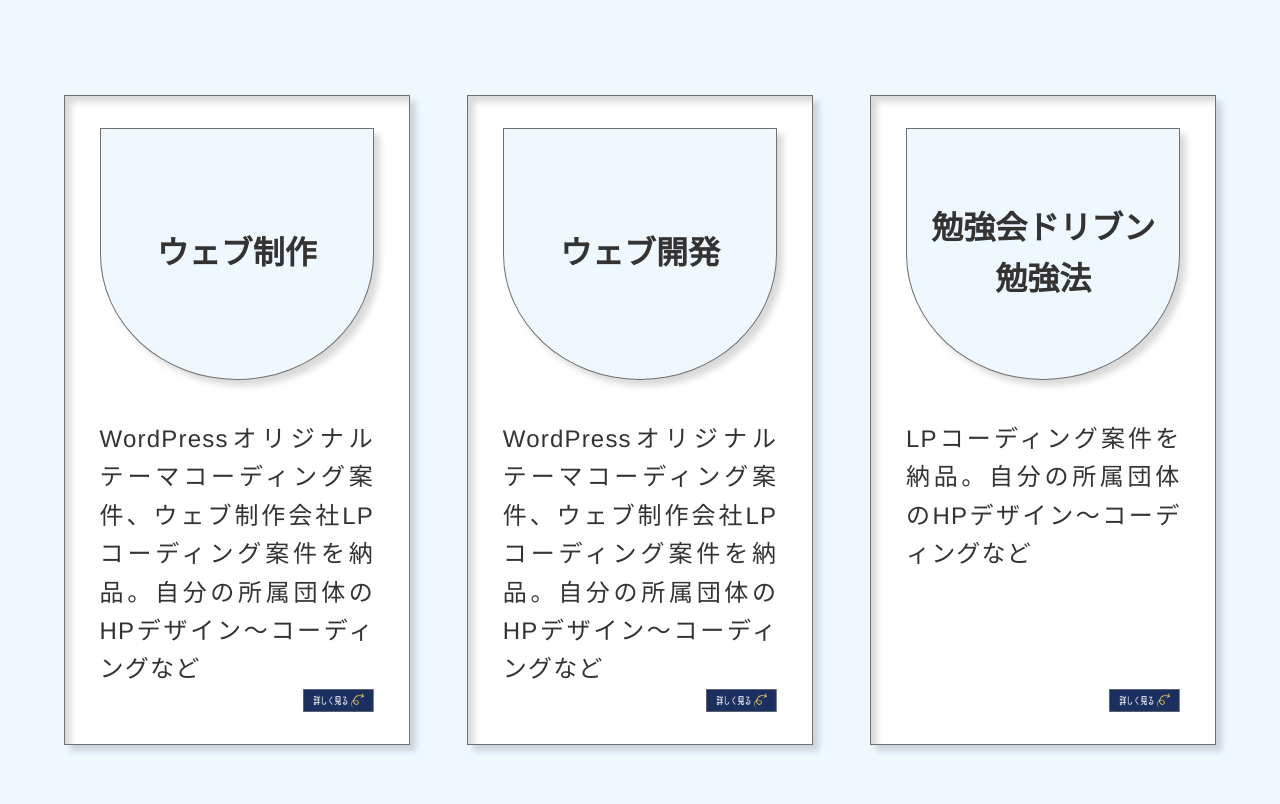
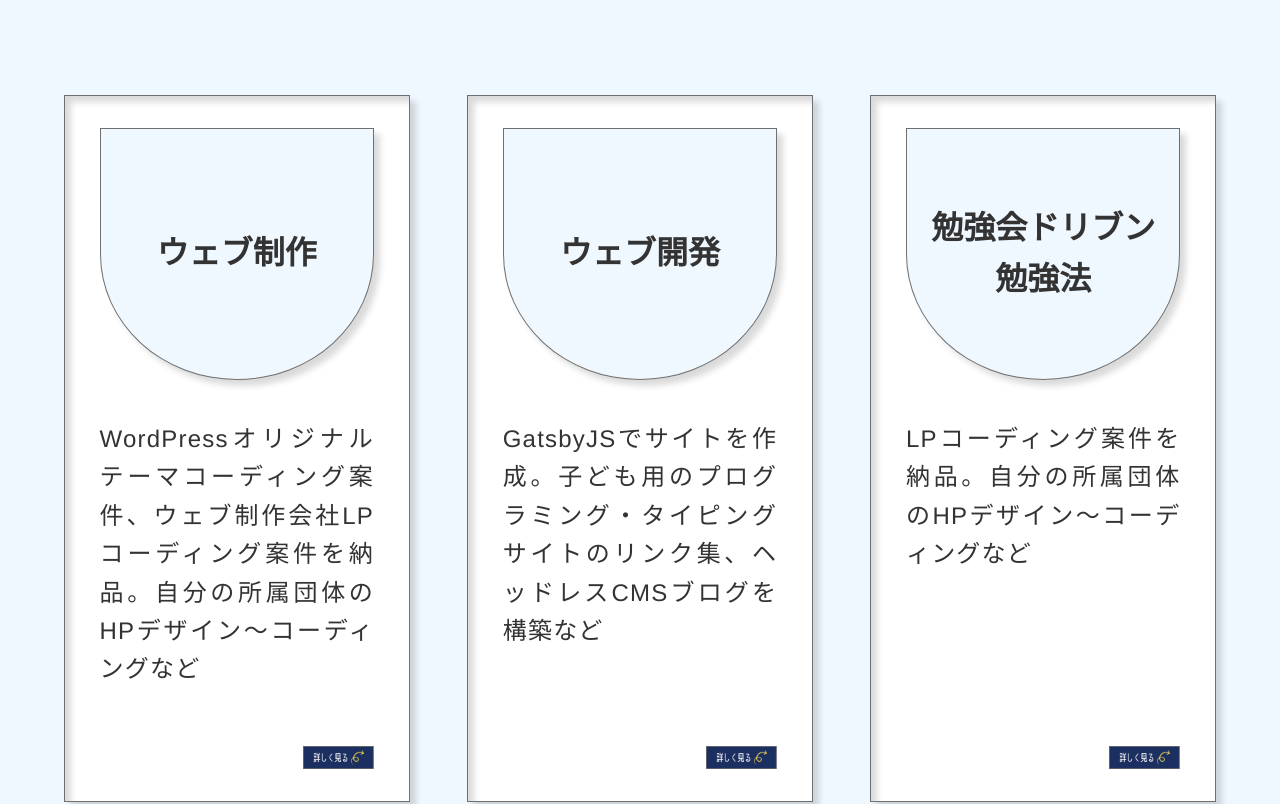
Before and after one commit to sonho463/portfolio2022, a website: page index.html in a window 1280 px wide. Shown: the part 2060-2864 px from the top of the page. Drawn offline with Linux system fonts and the light colour scheme.

Commit message:
worksブロック、詳しく見るボタンの配置調整

```diff
--- a/assets/scss/project/_works.scss
+++ b/assets/scss/project/_works.scss
@@ -10,9 +10,6 @@
 	&__card {
 		width: 30%;
 		padding: 32px 3%;
-		display: flex;
-		flex-direction: column;
-		justify-content: space-between;
 		border: solid 1px v.$color-border-gray;
 		background-color: #fff;
 		box-shadow:
@@ -25,7 +22,12 @@
 		}
 	}
 	&__card__inner{
+		position: relative;
 		text-decoration: none;
+		display: flex;
+		flex-direction: column;
+		justify-content: flex-start;
+		height: 100%;
 	}
 }
 
@@ -58,6 +60,7 @@
 		margin-top: 40px;
 		font-size: 2.4rem;
 		letter-spacing: .05em;
+		padding-bottom: 80px;
 	}
 }
 
@@ -67,5 +70,8 @@
 .p-works__nav-to-detail{
 	display: inline-block;
 	width: 26%;
-	align-self: flex-end;
+	// align-self: flex-end;
+	position: absolute;
+	bottom: 0;
+	right: 0;
 }
--- a/index.html
+++ b/index.html
@@ -143,9 +143,9 @@
 							<p class="p-works__text">
 								WordPressオリジナルテーマコーディング案件、ウェブ制作会社LPコーディング案件を納品。自分の所属団体のHPデザイン〜コーディングなど
 							</p>
-						</a>
-						<a href="#" class="p-works__nav-to-detail">
-							<img src="./assets/images/works/view-details.png" class="p-works__nav-to-detail__image" alt="">
+							<p href="#" class="p-works__nav-to-detail">
+								<img src="./assets/images/works/view-details.png" class="p-works__nav-to-detail__image" alt="">
+							</p>
 						</a>
 					</li>
 					<li class="p-works__card">
@@ -156,11 +156,11 @@
 								</div>
 							</div>
 							<p class="p-works__text">
-								WordPressオリジナルテーマコーディング案件、ウェブ制作会社LPコーディング案件を納品。自分の所属団体のHPデザイン〜コーディングなど
+								GatsbyJSでサイトを作成。子ども用のプログラミング・タイピングサイトのリンク集、ヘッドレスCMSブログを構築など
 							</p>
-						</a>
-						<a href="#" class="p-works__nav-to-detail">
-							<img src="./assets/images/works/view-details.png" class="p-works__nav-to-detail__image" alt="">
+							<p href="#" class="p-works__nav-to-detail">
+								<img src="./assets/images/works/view-details.png" class="p-works__nav-to-detail__image" alt="">
+							</p>
 						</a>
 					</li>
 					<li class="p-works__card">
@@ -173,9 +173,9 @@
 							<p class="p-works__text">
 								LPコーディング案件を納品。自分の所属団体のHPデザイン〜コーディングなど
 							</p>
-						</a>
-						<a href="#" class="p-works__nav-to-detail">
-							<img src="./assets/images/works/view-details.png" class="p-works__nav-to-detail__image" alt="">
+							<p href="#" class="p-works__nav-to-detail">
+								<img src="./assets/images/works/view-details.png" class="p-works__nav-to-detail__image" alt="">
+							</p>
 						</a>
 					</li>
 				</ul>
@@ -194,7 +194,7 @@
 						<div class="p-skills__article__text-block">
 							<h3 class="p-skills__article__title">HTML/CSS/JavaScript</h3>
 							<p class="p-skills__article__text">
-								ウェブ周りの基本、HTML、CSS、JavaScriptは常にアップデートしてまいります。セマンティックなHTML、SEOを意識した構造、BEM,FLOCSS,PRECSSなどのCSS設計思想、JavaScript、JQueryも対応できます。
+								所属コミュニティ主催オープンの勉強会で登壇。GasbyJS、サイトデプロイ、Gitなどがテーマ。
 							</p>
 						</div>
 					</li>
```
Also changed, not shown: assets/css/style.css, build/style.css, 1 other file.
